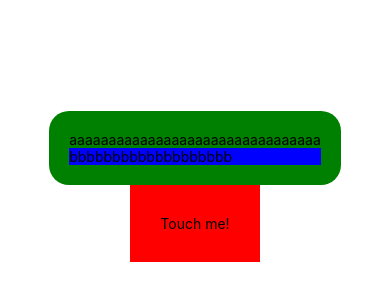
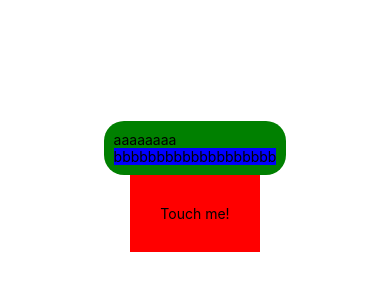
Before and after one commit to RedHornetStudio/custom-react-native-components, a React Native app: screen / in a window 390 px wide. Shown: the part 266-566 px from the top of the page. Built offline with nearby package versions, Linux system fonts and the light colour scheme.

Commit message:
improved CustomPressableRipple, now ripple size is based on container size modified:   App.js modified:   components/CustomPressableRipple.js

```diff
--- a/App.js
+++ b/App.js
@@ -9,7 +9,7 @@ export default function App() {
   return (
     <View style={styles.container}>
       {/* <PanResponderTest></PanResponderTest> */}
-      <CustomPressableRipple style={styles.button} contentContainerStyle={{ backgroundColor: 'green', borderRadius: 20, padding: 20 }}><Text>aaaaaaaaaaaaaaaaaaaaaaaaaaaaaaaa</Text><Pressable onPress={() => console.log('aaaa')} style={ {backgroundColor: 'blue'} }><Text>bbbbbbbbbbbbbbbbbbb<Text></Text></Text></Pressable></CustomPressableRipple>
+      <CustomPressableRipple style={styles.button} rippleColor="black" rippleOpacity={0.2}><Text>aaaaaaaa</Text><Pressable onPress={() => console.log('aaaa')} style={ {backgroundColor: 'blue'} }><Text>bbbbbbbbbbbbbbbbbbb<Text></Text></Text></Pressable></CustomPressableRipple>
       <TouchableOpacity style={{ backgroundColor: 'red', padding: 30, }}><Text>Touch me!</Text></TouchableOpacity>
       <StatusBar style="auto" />
     </View>
@@ -22,9 +22,13 @@ const styles = StyleSheet.create({
     justifyContent: 'center',
     alignItems: 'center',
     paddingTop: 40,
+    paddingHorizontal: 50
   },
   button: {
     marginTop: 20,
+    backgroundColor: 'green',
+    padding: 10,
+    borderRadius: 20,
   },
   pressable: {
     width: 100,
--- a/components/CustomPressableRipple.js
+++ b/components/CustomPressableRipple.js
@@ -11,19 +11,27 @@ const CustomPressableRipple = props => {
   const opacityAnim = useRef(new Animated.Value(0)).current;
   const pressLocation = useRef(new Animated.ValueXY()).current;
 
+  let elementHeight = useRef(0).current;
+  let elementWidth = useRef(0).current;
+  let onPressOutCount = useRef(0).current;
+
   const sizeUp = evt => {
+    rippleDiameter = Math.sqrt(Math.pow(elementHeight, 2) + Math.pow(elementWidth, 2)) / 2
     sizeAnim.setValue(1);
     opacityAnim.setValue(0);
-    pressLocation.setValue({ x: evt.nativeEvent.locationX, y: evt.nativeEvent.locationY });
+    onPressOutCount > 0
+      ? pressLocation.setValue({ x: elementWidth / 2, y: elementHeight / 2 })
+      : pressLocation.setValue({ x: evt.nativeEvent.locationX, y: evt.nativeEvent.locationY });
+    onPressOutCount++;
     Animated.parallel([
       Animated.timing(sizeAnim, {
-        toValue: 1000,
-        duration: 1500,
+        toValue: rippleDiameter,
+        duration: 400,
         useNativeDriver: true,
       }),
       Animated.timing(opacityAnim, {
-        toValue: 0.2,
-        duration: 200,
+        toValue: props.rippleOpacity ? props.rippleOpacity : 0.2,
+        duration: 50,
         useNativeDriver: true,
       })
     ]).start();
@@ -32,8 +40,8 @@ const CustomPressableRipple = props => {
   const fadeOut = () => {
     Animated.parallel([
       Animated.timing(sizeAnim, {
-        toValue: 1000,
-        duration: 750,
+        toValue: rippleDiameter,
+        duration: 200,
         useNativeDriver: true,
       }),
       Animated.timing(opacityAnim, {
@@ -67,12 +75,20 @@ const CustomPressableRipple = props => {
   };
 
   return (
-    <Pressable {...props} style={[styles.container, props.style]} onPressIn={evt => {sizeUp(evt); if(props.onPressIn) props.onPressIn()}} onPressOut={() => {fadeOut(); if(props.onPressOut) props.onPressOut()}}>
+    <Pressable
+      {...props}
+      style={[styles.container, props.style]}
+      onPressIn={evt => {sizeUp(evt); if(props.onPressIn) props.onPressIn()}}
+      onPressOut={() => {fadeOut(); if(props.onPressOut) props.onPressOut()}}
+      onPress={() => {onPressOutCount = 0; if(props.onPress) props.onPress()}}
+      onLayout={evt => {elementHeight = evt.nativeEvent.layout.height; elementWidth = evt.nativeEvent.layout.width}}
+    >
       <View style={[styles.rippleContainer, style(props.style)]} pointerEvents="none">
         <Animated.View
           style={[
             styles.ripple,
             {
+              backgroundColor: props.rippleColor ? props.rippleColor : '#000',
               opacity: opacityAnim,
               transform: [{ scale: sizeAnim }, { translateX: Animated.divide(pressLocation.x, sizeAnim)}, { translateY: Animated.divide(pressLocation.y, sizeAnim)}]
             }
@@ -109,7 +125,6 @@ const styles = StyleSheet.create({
     width: 4,
     height: 4,
     borderRadius: 4 / 2,
-    backgroundColor: '#000000',
   }
 });
 
```
